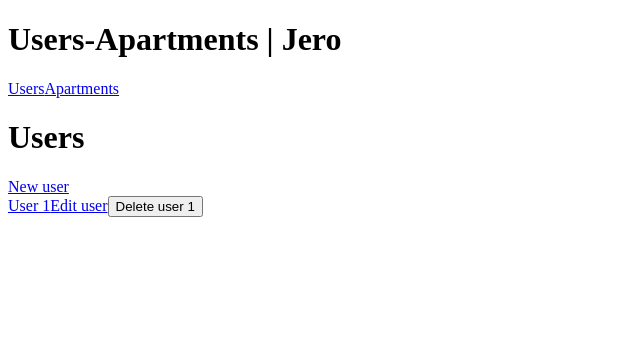
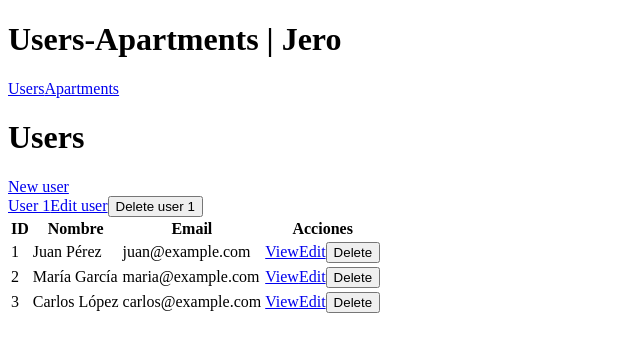
Before and after one commit to hitses/front-users-apartments-angular, an Angular app: page /users in a window 1280 px wide. Shown: the top 352 px of the page, without its empty margins (0-640 px from the left). Built offline with nearby package versions, Linux system fonts and the light colour scheme.

Commit message:
feat: add dynamic table component for apartments and users with CRUD functionality

```diff
--- a/src/app/apartments/apartments.component.html
+++ b/src/app/apartments/apartments.component.html
@@ -11,3 +11,11 @@
 
   <button (click)="deleteApartment(1)">Delete apartment 1</button>
 </div>
+
+<app-dynamic-table
+  [data]="apartments"
+  [columns]="apartmentColumns"
+  viewRoutePrefix="/apartments"
+  editRoutePrefix="/apartments/edit"
+  (deleteItem)="deleteApartment($event)"
+></app-dynamic-table>
--- a/src/app/apartments/apartments.component.ts
+++ b/src/app/apartments/apartments.component.ts
@@ -1,14 +1,29 @@
 import { Component, inject } from '@angular/core';
 import { ApartmentsService } from './apartments.service';
 import { RouterLink } from '@angular/router';
+import { ApartmentTable } from '../../interfaces/apartment';
+import { TableColumn } from '../../interfaces/table-column';
+import { DynamicTableComponent } from '../common/dynamic-table/dynamic-table.component';
 
 @Component({
   selector: 'app-apartments',
-  imports: [RouterLink],
+  imports: [RouterLink, DynamicTableComponent],
   templateUrl: './apartments.component.html',
   styleUrl: './apartments.component.scss',
 })
 export default class ApartmentsComponent {
+  apartments: ApartmentTable[] = [
+    { id: 101, rooms: 3, price: 150000 },
+    { id: 102, rooms: 2, price: 95000 },
+    { id: 103, rooms: 4, price: 210000 },
+  ];
+
+  apartmentColumns: TableColumn[] = [
+    { field: 'id', header: 'ID' },
+    { field: 'rooms', header: 'Habitaciones' },
+    { field: 'price', header: 'Precio' },
+  ];
+
   private apartmentsService = inject(ApartmentsService);
 
   ngOnInit() {
--- a/src/app/app.routes.ts
+++ b/src/app/app.routes.ts
@@ -8,7 +8,7 @@ export const routes: Routes = [
     loadComponent: () => import('./users/components/new/new.component'),
   },
   {
-    path: 'users/edit',
+    path: 'users/edit/:id',
     loadComponent: () => import('./users/components/edit/edit.component'),
   },
   {
@@ -25,7 +25,7 @@ export const routes: Routes = [
     loadComponent: () => import('./apartments/components/new/new.component'),
   },
   {
-    path: 'apartments/edit',
+    path: 'apartments/edit/:id',
     loadComponent: () => import('./apartments/components/edit/edit.component'),
   },
   {
--- /dev/null
+++ b/src/app/common/dynamic-table/dynamic-table.component.html
@@ -0,0 +1,27 @@
+<table>
+  <thead>
+    <tr>
+      @for (col of columns(); track $index) {
+      <th>{{ col.header }}</th>
+      }
+      <th>Acciones</th>
+    </tr>
+  </thead>
+  <tbody>
+    @for (item of data(); track $index) {
+    <tr>
+      @for (col of columns(); track $index) {
+      <td>{{ item[col.field] }}</td>
+      }
+      <td>
+        @if (viewRoutePrefix()) {
+        <a [routerLink]="getViewRoute(item)">View</a>
+        } @if (editRoutePrefix()) {
+        <a [routerLink]="getEditRoute(item)">Edit</a>
+        }
+        <button (click)="onDelete(item)">Delete</button>
+      </td>
+    </tr>
+    }
+  </tbody>
+</table>
--- /dev/null
+++ b/src/app/common/dynamic-table/dynamic-table.component.ts
@@ -0,0 +1,36 @@
+import { Component, input, output } from '@angular/core';
+import { TableColumn } from '../../../interfaces/table-column';
+import { RouterLink } from '@angular/router';
+
+@Component({
+  selector: 'app-dynamic-table',
+  imports: [RouterLink],
+  templateUrl: './dynamic-table.component.html',
+  styleUrl: './dynamic-table.component.scss',
+})
+export class DynamicTableComponent {
+  data = input<any[]>([]);
+  columns = input<TableColumn[]>([]);
+  viewRoutePrefix = input<string>('');
+  editRoutePrefix = input<string>('');
+
+  deleteItem = output<number>();
+
+  onDelete(item: number): void {
+    this.deleteItem.emit(item);
+  }
+
+  getViewRoute(item: any): string {
+    if (this.viewRoutePrefix && item.id)
+      return `${this.viewRoutePrefix()}/${item.id}`;
+
+    return '';
+  }
+
+  getEditRoute(item: any): string {
+    if (this.editRoutePrefix && item.id)
+      return `${this.editRoutePrefix()}/${item.id}`;
+
+    return '';
+  }
+}
--- a/src/app/users/users.component.html
+++ b/src/app/users/users.component.html
@@ -11,3 +11,11 @@
 
   <button (click)="deleteUser(1)">Delete user 1</button>
 </div>
+
+<app-dynamic-table
+  [data]="users"
+  [columns]="userColumns"
+  viewRoutePrefix="/users"
+  editRoutePrefix="/users/edit"
+  (deleteItem)="deleteUser($event)"
+></app-dynamic-table>
--- a/src/app/users/users.component.ts
+++ b/src/app/users/users.component.ts
@@ -1,15 +1,29 @@
 import { Component, inject, signal } from '@angular/core';
-import { User } from '../../interfaces/user';
+import { User, UserTable } from '../../interfaces/user';
 import { UsersService } from './users.service';
 import { RouterLink } from '@angular/router';
+import { DynamicTableComponent } from '../common/dynamic-table/dynamic-table.component';
+import { TableColumn } from '../../interfaces/table-column';
 
 @Component({
   selector: 'app-users',
-  imports: [RouterLink],
+  imports: [RouterLink, DynamicTableComponent],
   templateUrl: './users.component.html',
   styleUrl: './users.component.scss',
 })
 export default class UsersComponent {
+  users: UserTable[] = [
+    { id: 1, firstName: 'Juan Pérez', email: 'juan@example.com' },
+    { id: 2, firstName: 'María García', email: 'maria@example.com' },
+    { id: 3, firstName: 'Carlos López', email: 'carlos@example.com' },
+  ];
+
+  userColumns: TableColumn[] = [
+    { field: 'id', header: 'ID' },
+    { field: 'firstName', header: 'Nombre' },
+    { field: 'email', header: 'Email' },
+  ];
+
   private usersService = inject(UsersService);
 
   ngOnInit() {
--- /dev/null
+++ b/src/interfaces/table-column.ts
@@ -0,0 +1,4 @@
+export interface TableColumn {
+  header: string;
+  field: string;
+}
--- a/src/interfaces/user.ts
+++ b/src/interfaces/user.ts
@@ -6,3 +6,9 @@ export interface User {
   password: string;
   phone: string;
 }
+
+export interface UserTable {
+  id: number;
+  firstName: string;
+  email: string;
+}
```
Also changed, not shown: src/interfaces/apartment.ts (+7 -0 lines), src/app/common/dynamic-table/dynamic-table.component.scss (added).
